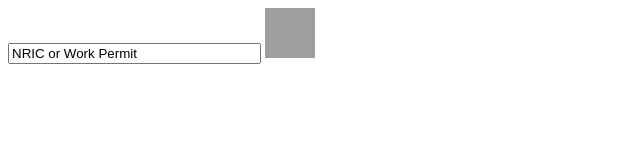
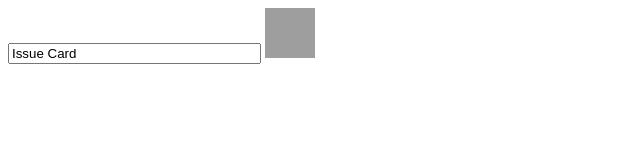
Before and after one commit to Inzaghi2012/Inzaghi2012.github.io, a plain HTML site: page index.html in a window 1280 px wide. Shown: the full height of the page, 0-640 px from the left. Drawn offline with nearby package versions, Linux system fonts and the light colour scheme; grey boxes are pictures that could not be loaded.

Commit message:
Update index.html

```diff
--- a/index.html
+++ b/index.html
@@ -13,7 +13,7 @@
     </head>
     <body>
         <input id="text" type="text"
-            value="NRIC or Work Permit" style="Width:20%"
+            value="Issue Card" style="Width:20%"
             onblur='generateBarCode();' />
 
       <img id='barcode'
```
